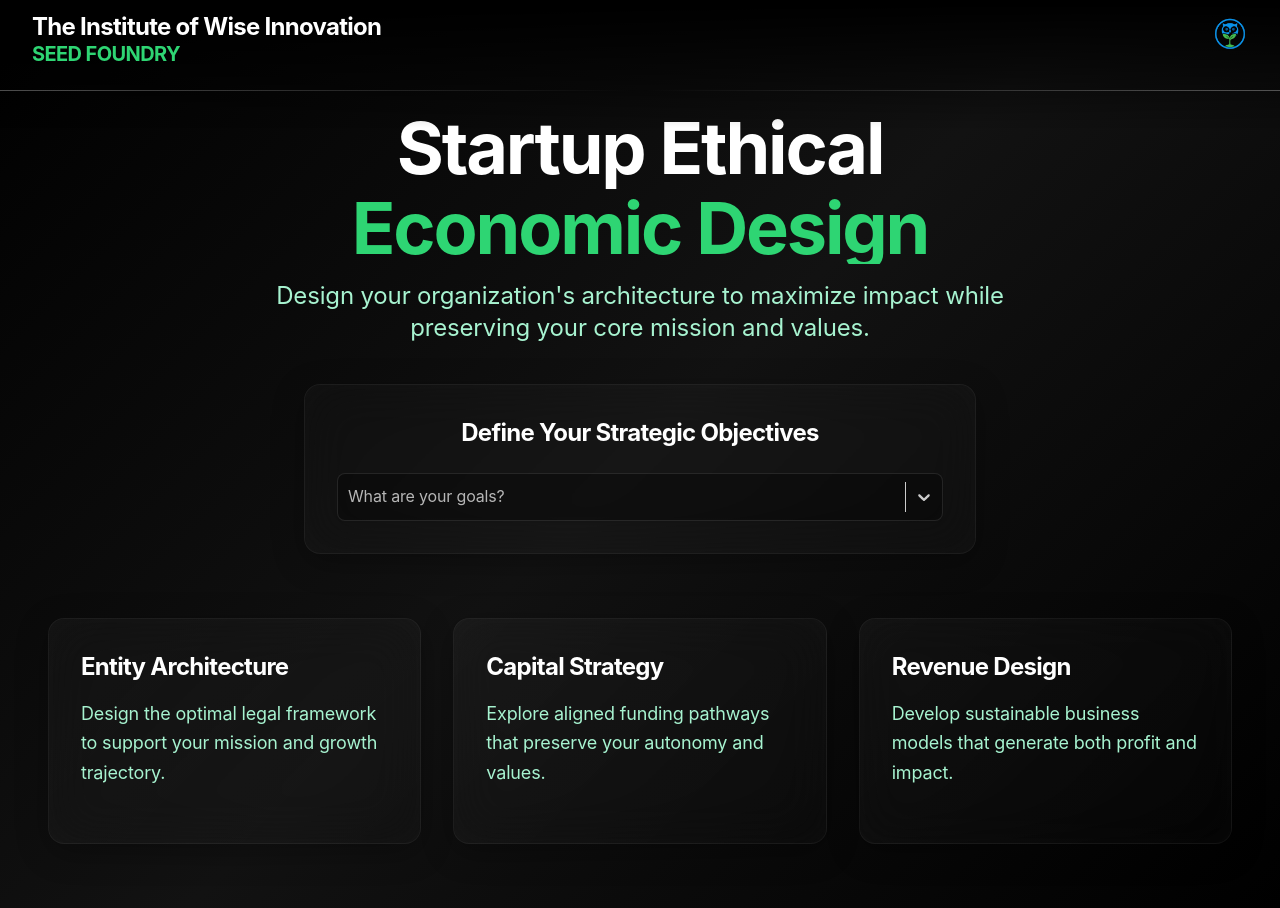
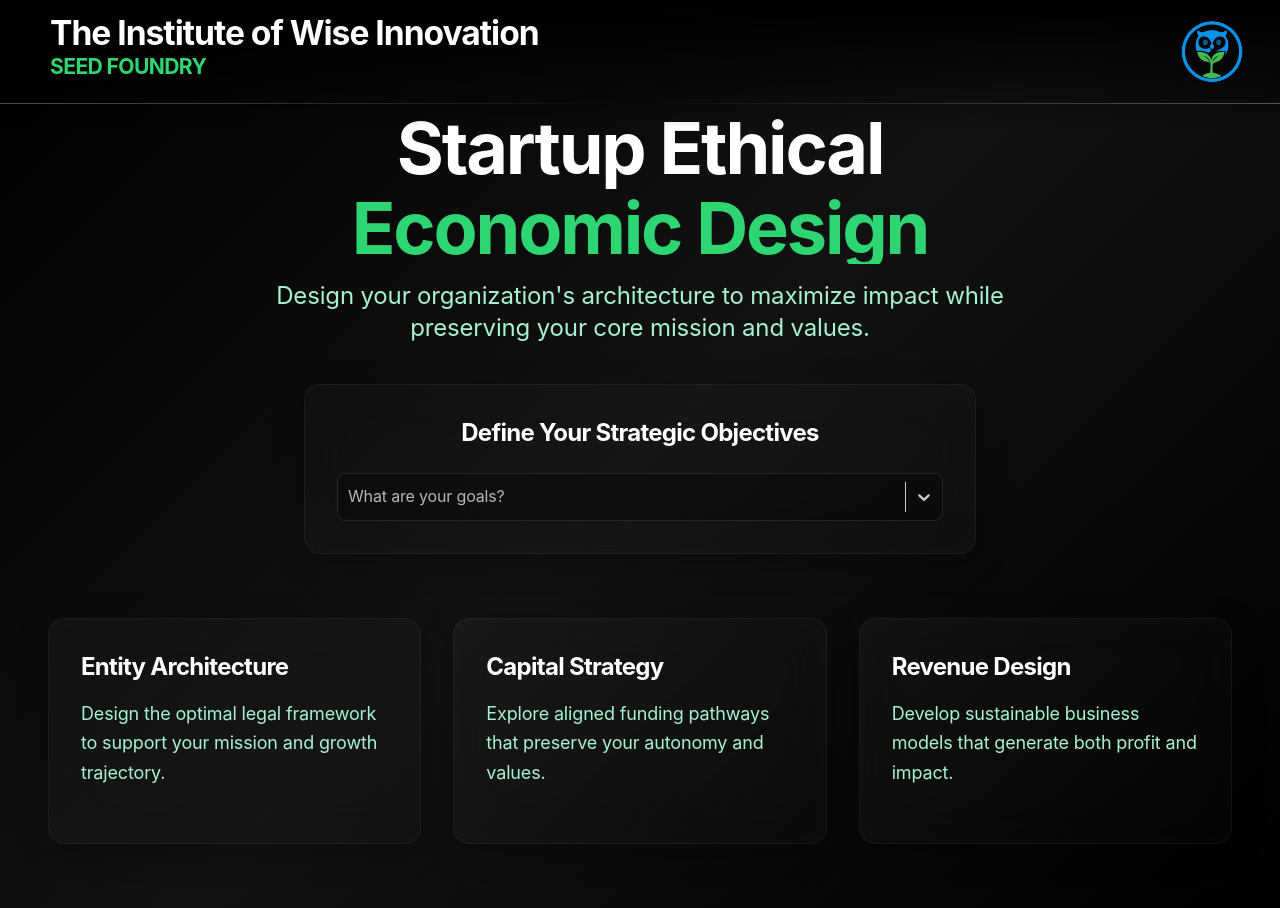
Before and after one commit to TurquoiseSound/SeedFoundry, a Next.js app: page / in a window 1280 px wide. Built offline with nearby package versions, Linux system fonts and the light colour scheme.

Commit message:
Update header layout with new dimensions and positioning

```diff
--- a/src/app/layout.tsx
+++ b/src/app/layout.tsx
@@ -23,16 +23,16 @@ export default function RootLayout({
       <body>
         <div className="top-fade"></div>
         <header className='header-container'>
-          <div className='max-w-7xl mx-auto px-4 sm:px-6 lg:px-8 py-3 relative flex justify-between items-start'>
+          <div className='max-w-7xl mx-auto pl-[50px] pr-4 sm:pr-6 lg:pr-8 py-3 relative flex justify-between items-start'>
             <Link href='/' className="flex flex-col">
-              <h2 className='text-2xl font-bold text-white mb-0 leading-tight'>The Institute of Wise Innovation</h2>
-              <h3 className='text-xl font-bold text-gradient leading-tight'>SEED FOUNDRY</h3>
+              <h2 className='text-[2.1rem] font-bold text-white mb-0 leading-tight'>The Institute of Wise Innovation</h2>
+              <h3 className='text-[1.32rem] font-bold text-gradient leading-tight'>SEED FOUNDRY</h3>
             </Link>
             <Image
               src="/seed_logo.png"
               alt="Institute of Wise Innovation Logo"
-              width={36}
-              height={36}
+              width={72}
+              height={72}
               className='transition-transform duration-300 hover:scale-110 mt-1'
             />
             <div className='absolute bottom-0 left-0 right-0 h-[1px] bg-gradient-to-r from-white/30 via-transparent to-white/30 transform transition-opacity duration-300 header-divider'></div>
```
